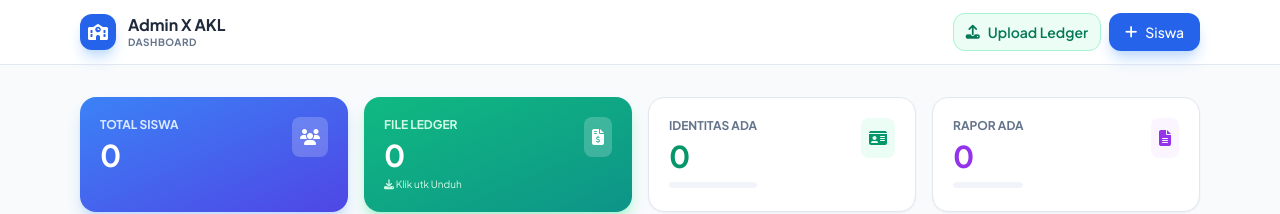
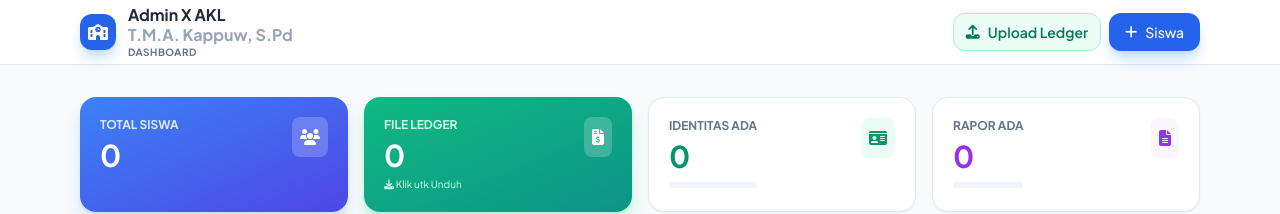
Before and after one commit to alexbahy-tech/sistem-upload-ledger-rapor-xakl, a plain HTML site: page index.html in a window 1280 px wide. Shown: the top 214 px of the page. Drawn offline with nearby package versions, Linux system fonts and the light colour scheme; some packages are replaced by stand-ins of ours; no server answers; a script that the page names is missing.

Commit message:
Update index.html

```diff
--- a/index.html
+++ b/index.html
@@ -30,6 +30,7 @@
                 </div>
                 <div>
                     <h1 class="font-bold text-slate-800 leading-tight">Admin X AKL</h1>
+                    <h2 class="font-bold text-slate-400 leading-tight">T.M.A. Kappuw, S.Pd</h1>
                     <p class="text-[10px] text-slate-500 font-bold tracking-wider">DASHBOARD</p>
                 </div>
             </div>
@@ -418,4 +419,5 @@
         }
     </script>
 </body>
+
 </html>
```
